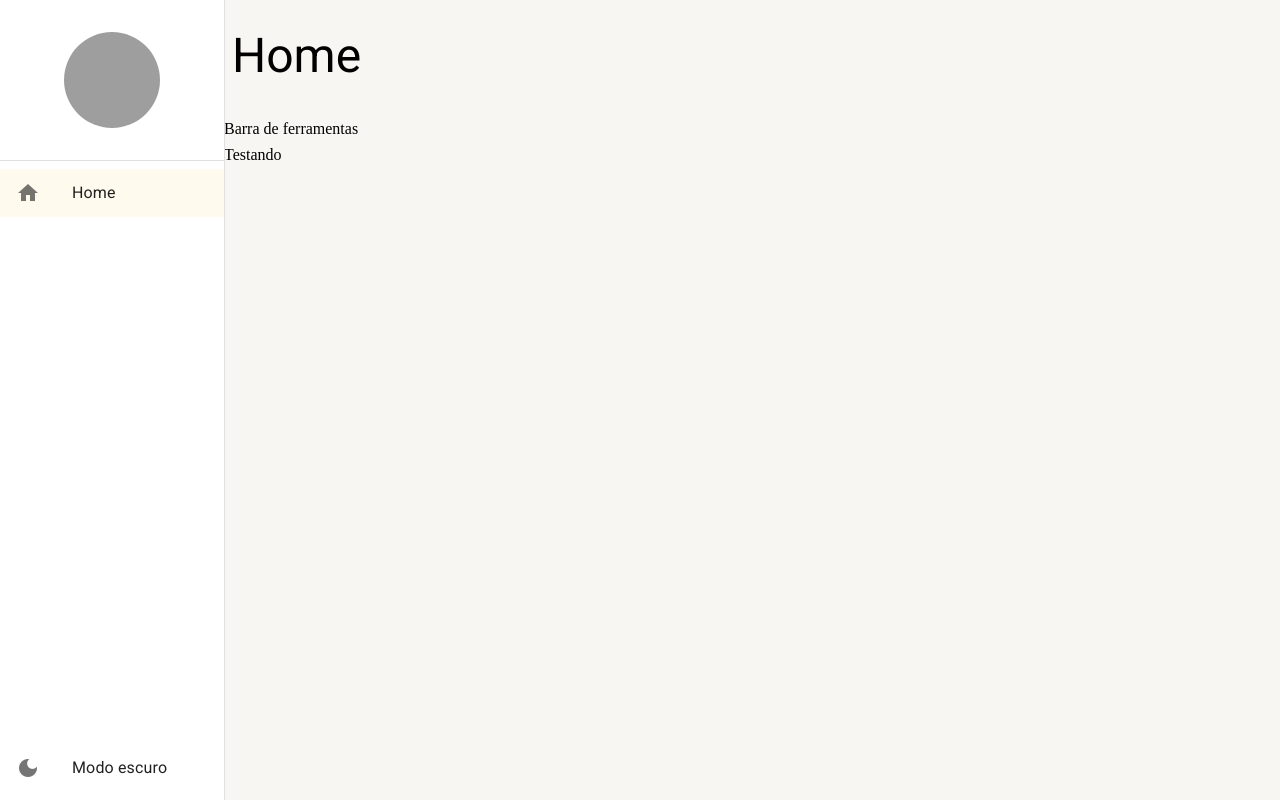
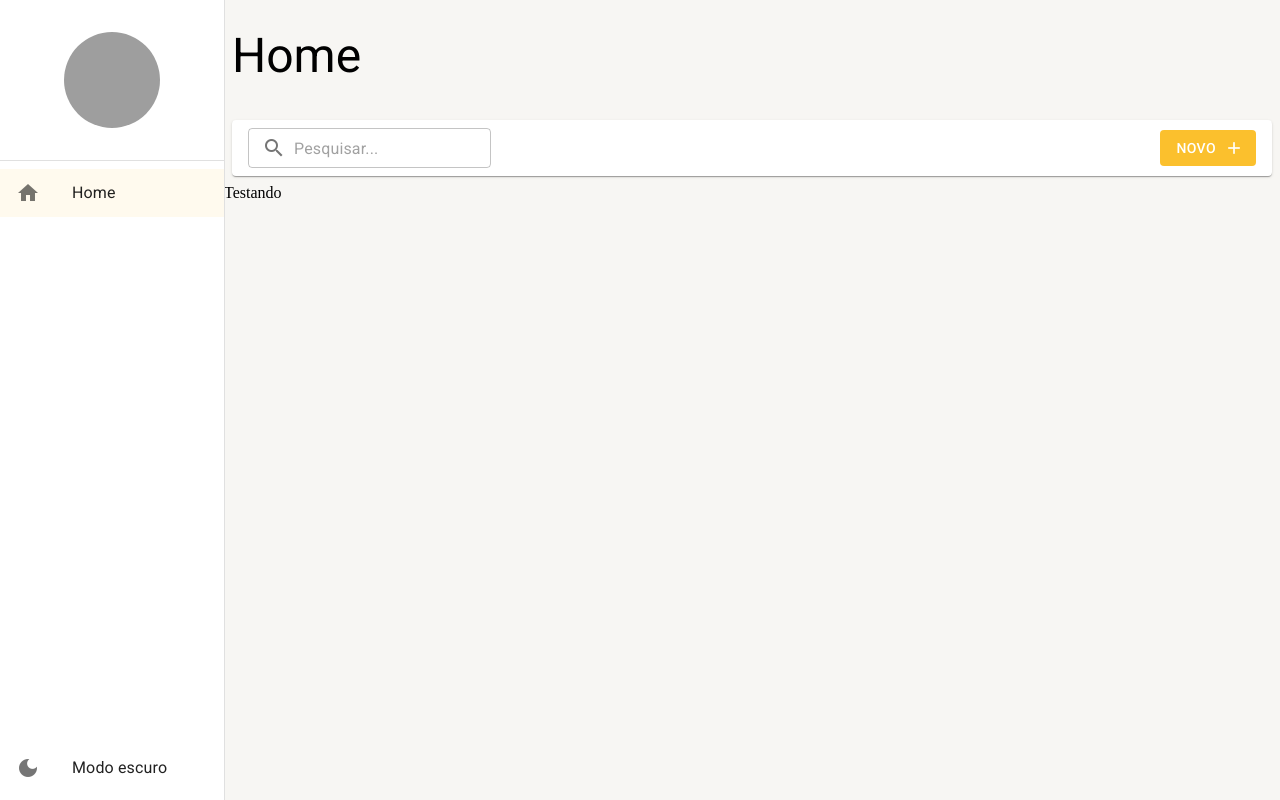
Before and after one commit to jeuchaves/react-typescript-mui, a React (Create React App) app: page /home in a window 1280 px wide. Built offline with nearby package versions, Linux system fonts and the light colour scheme; grey boxes are pictures that could not be loaded.

Commit message:
feat: Adiciona barra de ferramentas

```diff
--- a/src/pages/dashboard/Dashboard.tsx
+++ b/src/pages/dashboard/Dashboard.tsx
@@ -1,8 +1,9 @@
+import { BarraDeFerramentas } from "../../shared/components"
 import { LayoutBaseDePagina } from "../../shared/layouts"
 
 export const Dashboard = () => {
     return (
-        <LayoutBaseDePagina titulo="Home" barraDeFerramentas={<>Barra de ferramentas</>}>
+        <LayoutBaseDePagina titulo="Home" barraDeFerramentas={<BarraDeFerramentas/>}>
             Testando
         </LayoutBaseDePagina>
     )
--- /dev/null
+++ b/src/shared/components/barra-de-ferramentas/BarraDeFerramentas.tsx
@@ -0,0 +1,37 @@
+import { Box, Button, Icon, InputAdornment, Paper, TextField, useTheme } from "@mui/material"
+
+export const BarraDeFerramentas = () => {
+
+    const theme = useTheme();
+
+    return (
+        <Box
+            height={theme.spacing(5)}
+            marginX={1}
+            padding={1}
+            paddingX={2}
+            display='flex'
+            justifyContent='space-between'
+            alignItems='center'
+            component={Paper}
+        >
+            <TextField
+                size='small'
+                placeholder='Pesquisar...'
+                InputProps={{
+                    startAdornment: (
+                        <InputAdornment position="start">
+                            <Icon>search</Icon>
+                        </InputAdornment>
+                    )
+                }}
+            />
+            <Button
+                variant="contained"
+                color="primary"
+                disableElevation
+                endIcon={<Icon>add</Icon>}
+            >Novo</Button>
+        </Box>
+    )
+}
--- a/src/shared/components/index.ts
+++ b/src/shared/components/index.ts
@@ -1 +1,2 @@
 export * from './menu-lateral/MenuLateral';
+export * from './barra-de-ferramentas/BarraDeFerramentas';
```
